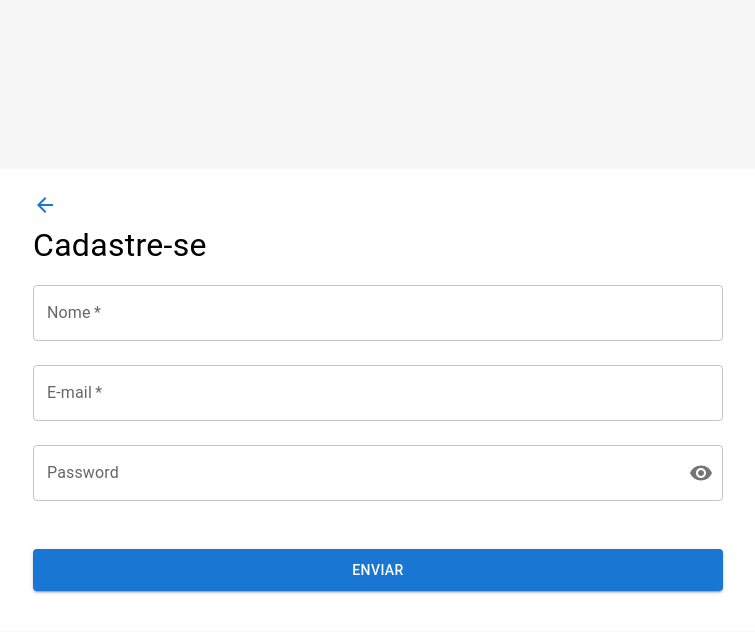
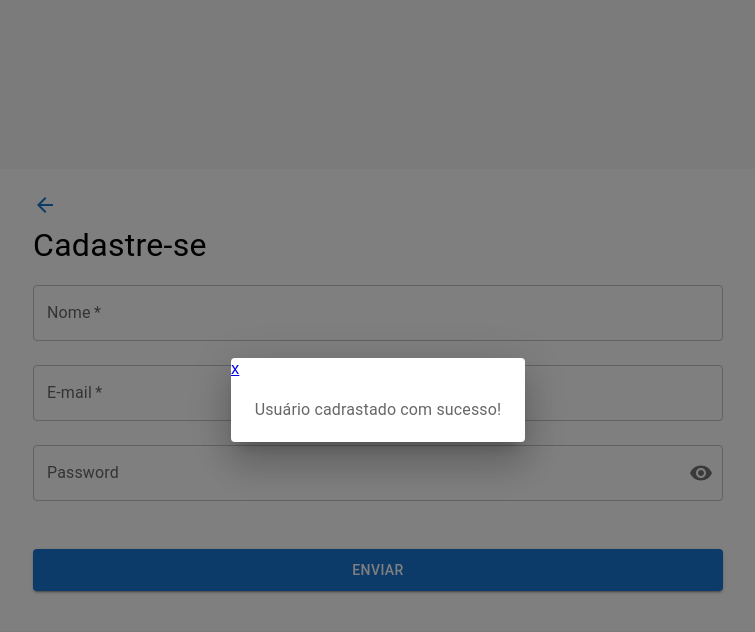
Before and after one commit to Carinebs/crud-login, a React (Create React App) app in the folder meu-app-do-react/: page /register in a window 1280 px wide. Both pictures are taken after a click on the button "ENVIAR". Shown: the top 632 px of the page, without its empty margins (262-1017 px from the left). Built offline with nearby package versions, Linux system fonts and the light colour scheme.

Commit message:
criando modal de confirmação para cadastro

```diff
--- a/meu-app-do-react/src/components/modalConfirmation.jsx
+++ b/meu-app-do-react/src/components/modalConfirmation.jsx
@@ -1,41 +1,67 @@
-import * as React from 'react';
-import Box from '@mui/material/Box';
-import Typography from '@mui/material/Typography';
-import Modal from '@mui/material/Modal';
+import * as React from "react";
+import { NavLink } from "react-router-dom";
+import {
+  Box,
+  createTheme,
+  ThemeProvider,
+  Grid,
+  Typography,
+  Dialog,
+  DialogTitle,
+  DialogContentText,
+  DialogContent,
+  DialogActions,
+  Button,
+} from "@mui/material";
+
+const theme = createTheme({
+  breakpoints: {
+    values: {
+      mobile: 0,
+      tablet: 640,
+      laptop: 1024,
+      desktop: 1280,
+    },
+  },
+});
 
 const style = {
-  position: 'absolute',
-  top: '50%',
-  left: '50%',
-  transform: 'translate(-50%, -50%)',
-  width: 400,
-  bgcolor: 'background.paper',
-  border: '2px solid #000',
-  boxShadow: 24,
+  position: "absolute",
+  top: "50%",
+  left: "50%",
+  transform: "translate(-50%, -50%)",
+  width: {
+    mobile: 190,
+    tablet: 480,
+    laptop: 480,
+    desktop: 480,
+  },
+  height: {
+    mobile: 80,
+    tablet: 80,
+    laptop: 90,
+    desktop: 90,
+  },
+  bgcolor: "background.paper",
   p: 4,
+  zIndex: 1000,
 };
 
-export default function modalConfirmation({mensage, setModalOpen}) {
-  const [open, setOpen] = React.UseState(false);
-  const handleOpen = () => setOpen(true);
-  const handleClose = () => setOpen(false);
-
-  setOpen(setModalOpen);
-
+export default function ModalConfirmation({ isOpen, onClose }) {
+  console.log("abriuuuu");
   return (
-    <div>
-      <Modal
-        open={open}
-        onClose={handleClose}
-        aria-labelledby="modal-modal-title"
-        aria-describedby="modal-modal-description"
-      >
-        <Box sx={style}>
-          <Typography id="modal-modal-description" sx={{ mt: 2 }}>
-            {mensage}
-          </Typography>
-        </Box>
-      </Modal>
-    </div>
+    isOpen && (
+      <ThemeProvider theme={theme}>
+        <Dialog
+        open={true}>
+          <NavLink to={'/'}>x</NavLink>
+          <DialogContent>
+            <DialogContentText>
+            Usuário cadrastado com sucesso!
+            </DialogContentText>
+          </DialogContent>
+        </Dialog>
+      </ThemeProvider>
+    )
   );
 }
--- a/meu-app-do-react/src/views/Register.jsx
+++ b/meu-app-do-react/src/views/Register.jsx
@@ -18,7 +18,7 @@ import { FormControl,
 import ArrowBackIcon from '@mui/icons-material/ArrowBack';
 import Visibility from '@mui/icons-material/Visibility';
 import VisibilityOff from '@mui/icons-material/VisibilityOff';
-
+import ModalConfirmation from "../components/modalConfirmation";
 
 const Main= styled.main`
    background-color: #F7F7F7;
@@ -42,9 +42,11 @@ const Register = () => {
     const handleMouseDownPassword = (event) => {
     event.preventDefault();
   };
+  const [openModal, setOpenModal] = React.useState(false);
 
     return (
         <Main>
+            <ModalConfirmation isOpen={openModal} onClose={() =>setOpenModal(false) }/>
             <Grid
                 display="flex"
                 justifyContent="center"
@@ -215,7 +217,9 @@ const Register = () => {
                                 laptop: 2,
                                 desktop:2
                             }
-                        }}>ENVIAR</Button>
+                        }}
+                        onClick={() => { setOpenModal(!openModal)}}
+                        >ENVIAR</Button>
 
                     </Box>
                 </ThemeProvider>
```
